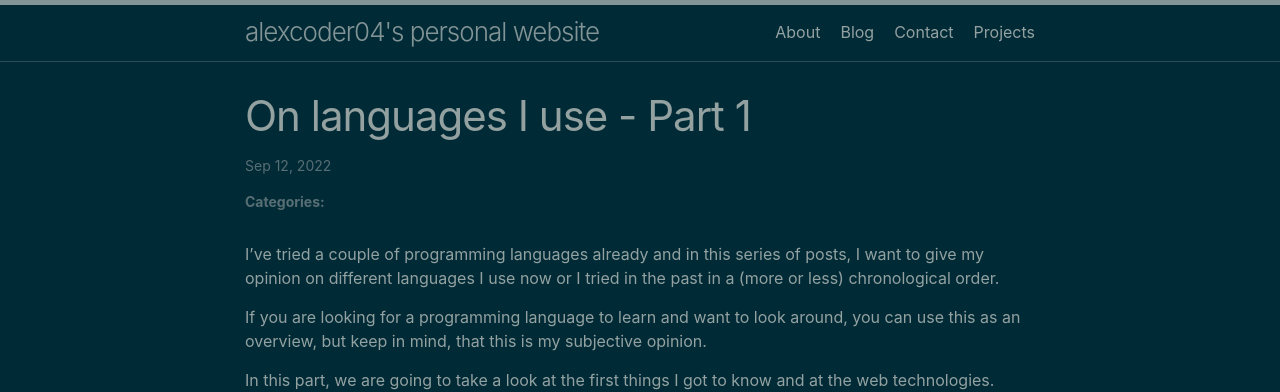
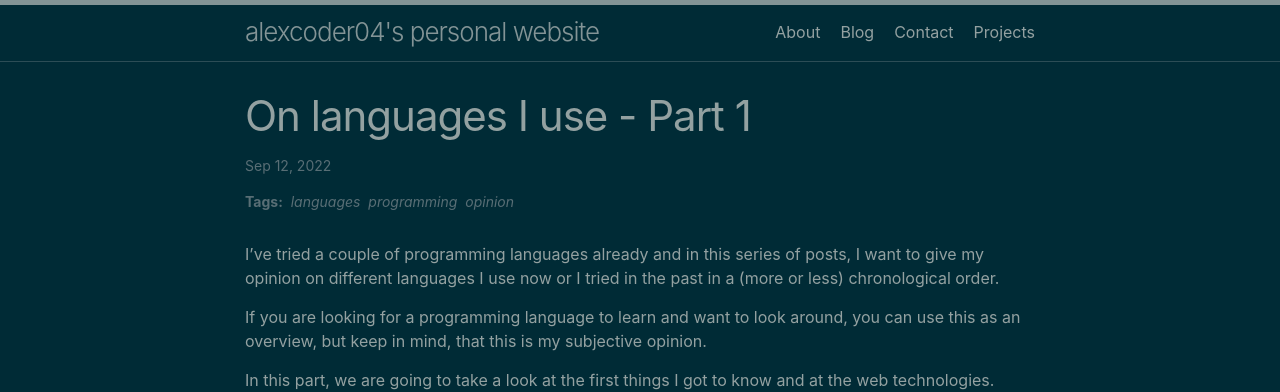
Before and after one commit to alexcoder04/alexcoder04.github.io, a Jekyll site: the page built from _posts/2022-09-12-on-languages-i-use-part-1.md, in a window 1280 px wide. Shown: the top 392 px of the page. Built offline with Jekyll 4.4.1, drawn with Linux system fonts in a browser that asks for light colours.

Commit message:
fix tag lists

```diff
--- a/_layouts/post.html
+++ b/_layouts/post.html
@@ -20,9 +20,9 @@ layout: default
       {%- endif -%}
     </p>
     <p class="post-meta">
-      <b>Categories:</b>
-      {%- for category in post.categories -%}
-        <i>{{ category }}</i>
+      <b>Tags:</b>
+      {%- for tag in page.tags -%}
+        <i>&nbsp;&nbsp;{{ tag }}</i>
       {%- endfor -%}
     </p>
   </header>
--- a/_posts/2022-09-12-on-languages-i-use-part-1.md
+++ b/_posts/2022-09-12-on-languages-i-use-part-1.md
@@ -2,7 +2,7 @@
 layout: post
 title:  "On languages I use - Part 1"
 date:   2022-09-12 22:38:44 +0200
-categories: languages
+tags: [languages, programming, opinion]
 ---
 
 I've tried a couple of programming languages already and in this series of
```
Also changed, not shown: _posts/2022-09-04-welcome-to-my-website.md (+1 -1 lines), _posts/2022-09-16-why-i-switch-to-linux-mint-from-arch.md (+1 -1 lines).
